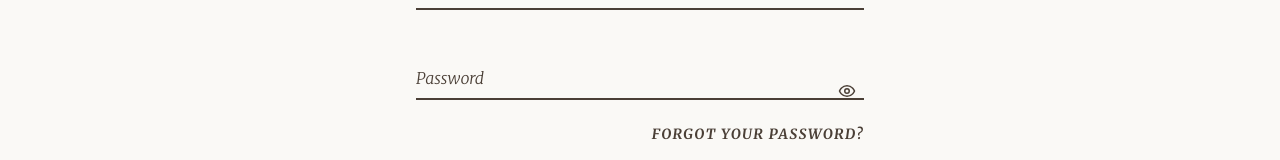
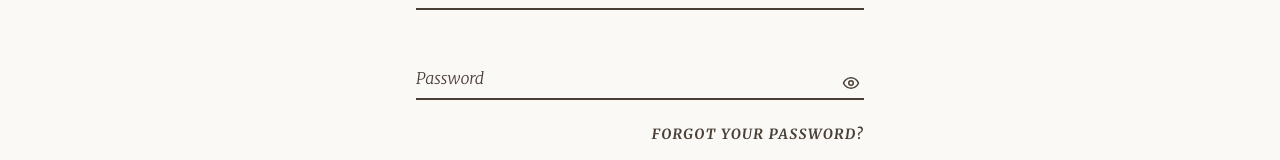
Before and after one commit to Chandu03-ai/taanira-app, a React (Vite) app in the folder jewelleryUi/: page /login in a window 1280 px wide. Shown: the part 334-494 px from the top of the page. Built offline with nearby package versions, Linux system fonts and the light colour scheme; no server answers; what ag-grid-community would draw is missing.

Commit message:
eye icon fixed

```diff
--- a/jewelleryUi/src/pages/LoginPage.tsx
+++ b/jewelleryUi/src/pages/LoginPage.tsx
@@ -3,8 +3,6 @@ import { Link, useNavigate, useLocation } from 'react-router-dom';
 import { Eye, EyeOff } from 'lucide-react';
 import { motion } from 'framer-motion';
 import { useAuthStore } from '../store/authStore';
-import { SITE_CONFIG } from '../constants/siteConfig';
-import Footer from '../components/common/Footer';
 
 const LoginPage: React.FC = () => {
   const [formData, setFormData] = useState({ username: '', password: '' });
@@ -15,7 +13,6 @@ const LoginPage: React.FC = () => {
   const { login, loading } = useAuthStore();
   const navigate = useNavigate();
   const location = useLocation();
-  const baseFocusClasses = "focus:outline-none focus:ring-0";
 
   // Get the intended destination from location state
   const from = (location.state as any)?.from?.pathname || '/';
@@ -140,7 +137,7 @@ const LoginPage: React.FC = () => {
                 placeholder="Password"
               />
               <div
-                className={`absolute right-0 top-9 sm:top-10 cursor-pointer text-theme-primary p-2 rounded-xl hover:bg-theme-surface transition-all duration-200 ease-in-out ${baseFocusClasses}`}
+                className="absolute right-0 top-[2rem] sm:top-[2.25rem] cursor-pointer text-theme-primary p-1"
                 onClick={() => setShowPassword(prev => !prev)}
               >
                 {showPassword ? <EyeOff size={16} className="sm:w-[18px] sm:h-[18px]" /> : <Eye size={16} className="sm:w-[18px] sm:h-[18px]" />}
```
